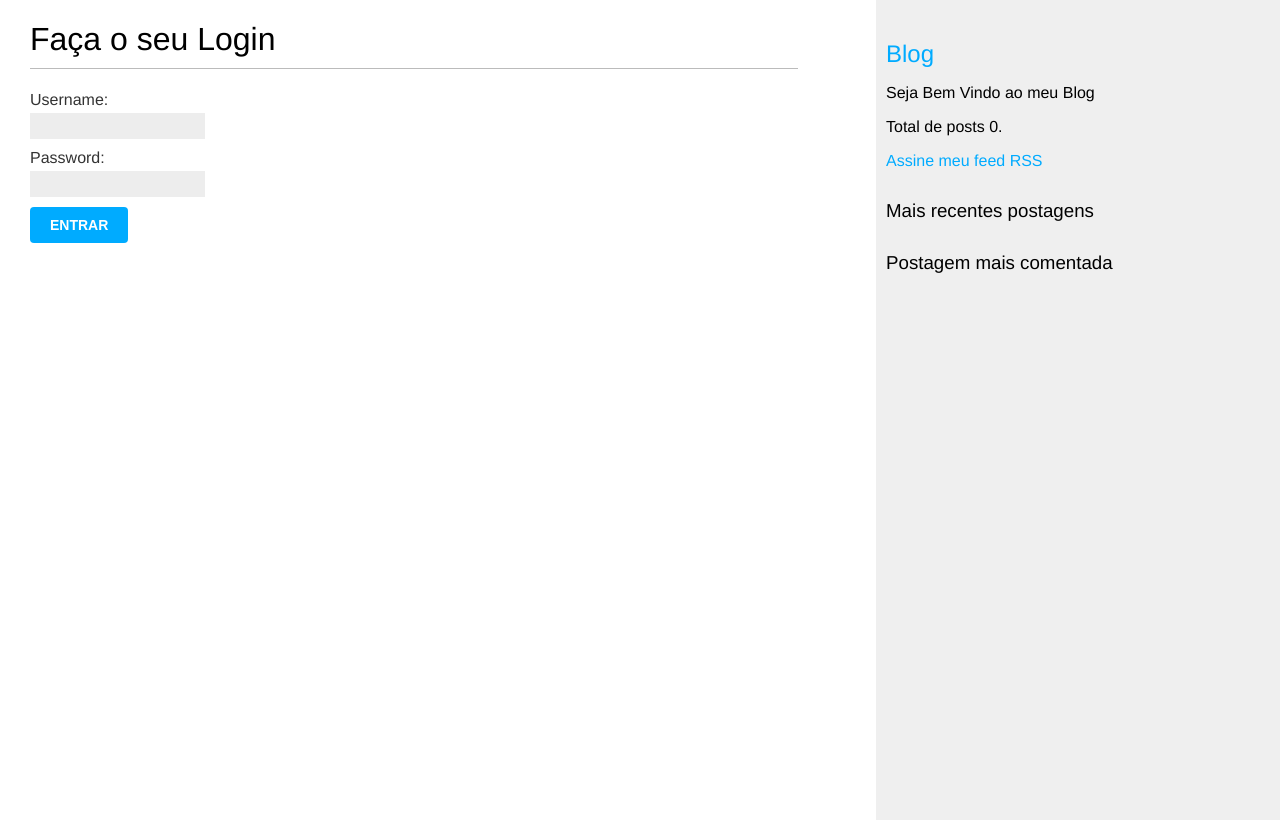
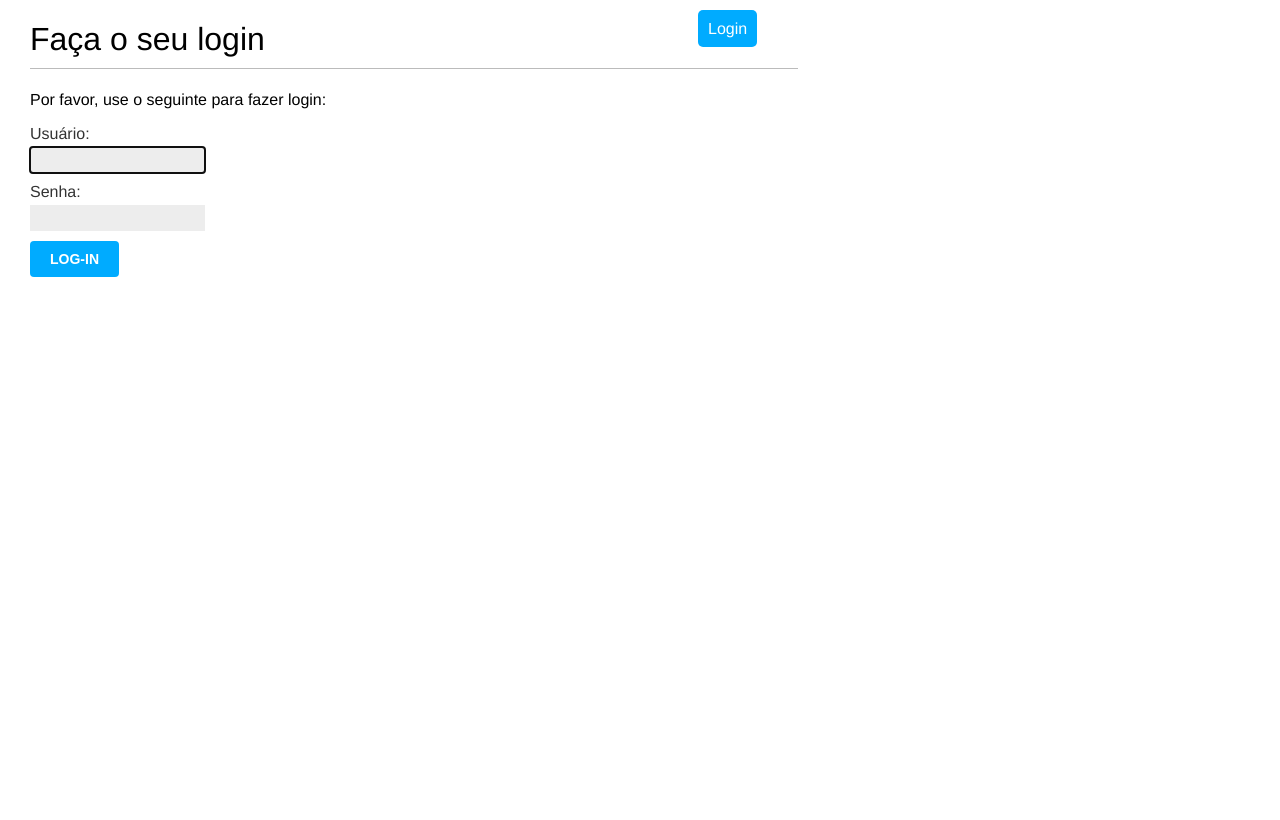
Before and after one commit to snubdev/Projeto_Blog, a Django app: page /blog/login/ in a window 1280 px wide. After the commit the page ends 277 px from the top, so only its background shows below. Run offline with Django 3.2, Linux system fonts and the light colour scheme; data that the repository does not hold is empty.

Commit message:
Add pagina de login

```diff
--- a/blog/static/css/blog.css
+++ b/blog/static/css/blog.css
@@ -100,3 +100,36 @@ input[type=submit] {
     font-size:12px;
     color:#666;
 }
+
+a.button-login {
+    background-color: #00abff;
+    position: relative;
+    right: 100px;
+    top: 20px;
+    padding: 10px;
+    border-radius: 5px;
+    color: #ffffff;
+}
+
+a.button-logout {
+    background-color: #00abff;
+    position: relative;
+    right: 100px;
+    bottom: 20px;
+    padding: 10px;
+    border-radius: 5px;
+    color: #ffffff;
+}
+
+div.user-name {
+    margin: 0;
+    width: 60px;
+    height: 40px;
+    background-color: none;
+    display: flex;
+    padding: 1px;
+    text-align: center;
+    position: relative;
+    right: 180px;
+    top: 10px;
+}
--- a/blog/templates/blog/base.html
+++ b/blog/templates/blog/base.html
@@ -15,6 +15,7 @@
         {% block content %}
         {% endblock %}
     </div>
+    {% if request.user.is_authenticated %}
         <div id="sidebar">
             <h2>
                 <a href="{% url 'blog:post_list' %}">Blog</a>
@@ -36,5 +37,14 @@
                 {% endfor %}
             </ul>
         </div>
+    {% endif %}
+    <span>
+        {% if request.user.is_authenticated %}
+            <div class="user-name">Olá, {{ request.user.first_name }}</div>
+            <a class='button-logout' href="{% url 'blog:logout' %}">Logout</a>
+        {% else %}
+            <a class='button-login' href="{% url 'blog:login' %}">Login</a>
+        {% endif %}
+    </span>
 </body>
 </html>
--- /dev/null
+++ b/blog/templates/registration/login.html
@@ -0,0 +1,23 @@
+{% extends "blog/base.html" %}
+
+{% block title %}Login{% endblock %}
+
+{% block content %}
+    <h1>Faça o seu login</h1>
+    {% if form.errors %}
+        <p>
+            Seu nome de usuário e senha não correspondem.
+            Por favor, tente novamente
+        </p>
+    {% else %}
+        <p>Por favor, use o seguinte para fazer login:</p>
+    {% endif %}
+    <div class="login-form">
+        <form action="{% url 'blog:login' %}" method="post">
+            {{ form.as_p }}
+            {% csrf_token %}
+            <input type="hidden" name="next" value="{{ next }}" />
+            <p><input type="submit" value="Log-in"></p>
+        </form>
+    </div>
+{% endblock %}
--- a/blog/urls.py
+++ b/blog/urls.py
@@ -1,6 +1,7 @@
 from django.urls import path
 from . import views
 from .feeds import LatesPostsFeed
+from django.contrib.auth import views as auth_views
 
 app_name = 'blog'
 
@@ -13,6 +14,8 @@ urlpatterns = [
     path('tag/<slug:tag_slug>/', views.post_list, name='post_list_by_tag'),
     path('feed/', LatesPostsFeed(), name='post_feed'),
     path('search/', views.post_search, name='post_search'),
-    path('login/', views.user_login, name='login'),
+    # path('login/', views.user_login, name='login'),
+    path('login/', auth_views.LoginView.as_view(), name='login'),
+    path('logout/', auth_views.LogoutView.as_view(), name='logout')
 
 ]
--- a/blog/views.py
+++ b/blog/views.py
@@ -9,9 +9,10 @@ from django.db.models import Count
 from django.contrib.postgres.search import SearchVector, SearchQuery, SearchRank, TrigramSimilarity
 from django.http import HttpResponse
 from django.contrib.auth import authenticate, login
+from django.contrib.auth.decorators import login_required
 
 
-
+@login_required
 def post_list(request, tag_slug=None):
     object_list = Post.published.all()
     tag = None
@@ -32,7 +33,7 @@ def post_list(request, tag_slug=None):
         # Se a página estiver fora do intervalo
         # exibe a última página de resultados
         posts = paginator.page(paginator.num_pages)
-    return render(request, 'blog/post/list.html', {'page': page, 'posts': posts, 'tag': tag})
+    return render(request, 'blog/post/list.html', {'page': page, 'posts': posts, 'tag': tag, 'section': post_list})
 
 
 def post_detail(request, year, month, day, post):
@@ -131,4 +132,4 @@ def user_login(request):
                 return HttpResponse('Invalid login')
     else:
         form = LoginForm()
-    return render(request, 'blog/acess/login.html', {'form': form})
+    return render(request, 'blog/login.html', {'form': form})
```
Also changed, not shown: blog/templates/registration/logged_out.html (added, +11 -0 lines), blog/templates/blog/login.html (renamed from blog/templates/blog/acess/login.html). Lines whose indentation alone changed are shown as unchanged.
